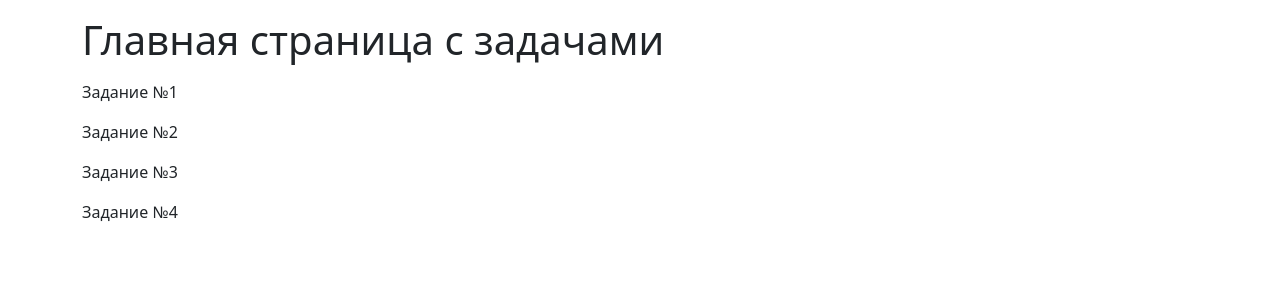
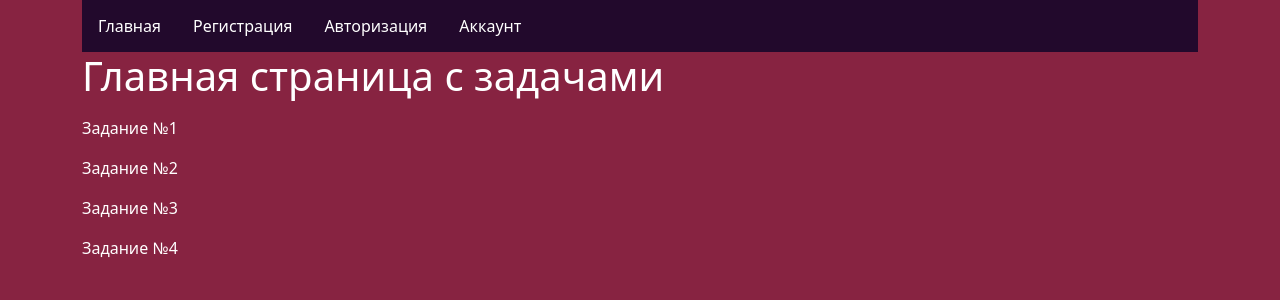
Before and after one commit to isellcr4ck/PHPlearn, a PHP site: page / in a window 1280 px wide. Shown: the top 300 px of the page. Run offline with PHP 8.4, Linux system fonts and the light colour scheme; some libraries are stand-ins or nearby versions.

```diff
--- a/phpEx/account.php
+++ b/phpEx/account.php
@@ -6,6 +6,7 @@ require_once __DIR__ . '/incs/config.php';
 require_once ROOT . '/incs/functions.php';
 require_once ROOT . '/incs/db.php';
 
+
 $title = 'Личный кабинет';
 
 require_once VIEWS . '/account.tpl.php';
--- a/phpEx/incs/css/style.css
+++ b/phpEx/incs/css/style.css
@@ -1,7 +1,7 @@
-/*body {*/
-/*    background-color: #872341;*/
-/*    color: #fff;*/
-/*}*/
+body {
+  background-color: #872341;
+  color: #fff;
+}
 
 /*nav{*/
 /*    background-color: aquamarine;*/
@@ -22,3 +22,68 @@
 /*    text-decoration: none;*/
 /*    color: #22092C;*/
 /*}*/
+
+ul {
+  list-style-type: none;
+  margin: 0;
+  padding: 0;
+  overflow: hidden;
+  background-color: #22092c;
+}
+
+li {
+  float: left;
+}
+
+li a {
+  display: block;
+  color: white;
+  text-align: center;
+  padding: 14px 16px;
+  text-decoration: none;
+}
+
+li a:hover {
+  background-color: #872341;
+}
+
+/* .avatar {
+  width: 85px;
+} */
+
+.user-block {
+  max-width: 600px;
+  margin: 50px auto;
+  padding: 20px;
+  background-color: #fff;
+  border-radius: 5px;
+  box-shadow: 0 0 10px rgba(0, 0, 0, 0.1);
+  height: 500px;
+  color: #872341;
+}
+
+.user-block img {
+  width: 100px;
+  border-radius: 50%;
+  margin-bottom: 10px;
+}
+
+.user-block h2 {
+  margin: 10px 0;
+}
+
+.user-block p {
+  margin: 5px 0;
+}
+
+.user-block button {
+  padding: 5px 10px;
+  border: none;
+  border-radius: 3px;
+  cursor: pointer;
+  margin-top: 10px;
+}
+
+.user-block button:hover {
+  background-color: #0056b3;
+}
--- a/phpEx/incs/db.php
+++ b/phpEx/incs/db.php
@@ -2,7 +2,7 @@
 
 $hostname = 'localhost';
 $username = 'root';
-$password = '';
+$password = 'root';
 $dbname = 'register';
 
 //$conn = mysqli_connect($hostname, $username, $password, $dbname);
--- a/phpEx/incs/functions.php
+++ b/phpEx/incs/functions.php
@@ -48,7 +48,7 @@ function registration(array $data) :void
         global $db;
         $sth = $db->prepare("INSERT INTO `users` (email,name,surname,password) VALUES (:email,:name,:surname,:pass)");
         $sth->execute($data);
-        header('Location: ./index.php');
+        header('Location: ./account.php');
     } catch (PDOException $e) {
         echo "Ошибка: " . $e->getMessage();
     }
@@ -69,8 +69,10 @@ function login() :void
       // Аутентификация успешна
         $_SESSION['user_id'] = $user['id'];
         $_SESSION['user_email'] = $user['email'];
+        $_SESSION['user_name'] = $user['name'];
+        $_SESSION['user_surname'] = $user['surname'];
 
-        header('Location: ./index.php');
+        header('Location: ./account.php');
         exit();
     } else {
         echo 'Неправильный логин или пароль' . PHP_EOL;
--- a/phpEx/views/incs/header.tpl.php
+++ b/phpEx/views/incs/header.tpl.php
@@ -8,17 +8,15 @@
     <title><?=$title ?? 'Заголовок'?></title>
 </head>
 <body>
-    <div class="container mt-3">
-    <header>
-        <?php if ($_SERVER['REQUEST_URI'] == '/phpEx/' || $_SERVER['REQUEST_URI'] == '/phpEx/index.php'):?>
+    <div class="container">
         <nav>
             <ul>
+                <li><a href="index.php">Главная</a></li>
                 <li><a href="registration.php">Регистрация</a></li>
                 <li><a href="authorization.php">Авторизация</a></li>
-                <li><a href=""></a></li>
+                <li><a href="account.php">Аккаунт</a></li>
             </ul>
         </nav>
-        <?php endif; ?>
         <h1><?=$title ?? 'Заголовок'?></h1>
     </header>
     <main>
```
Also changed, not shown: phpEx/views/account.tpl.php (+20 -3 lines), users_images/no_photo.jpeg (added).
